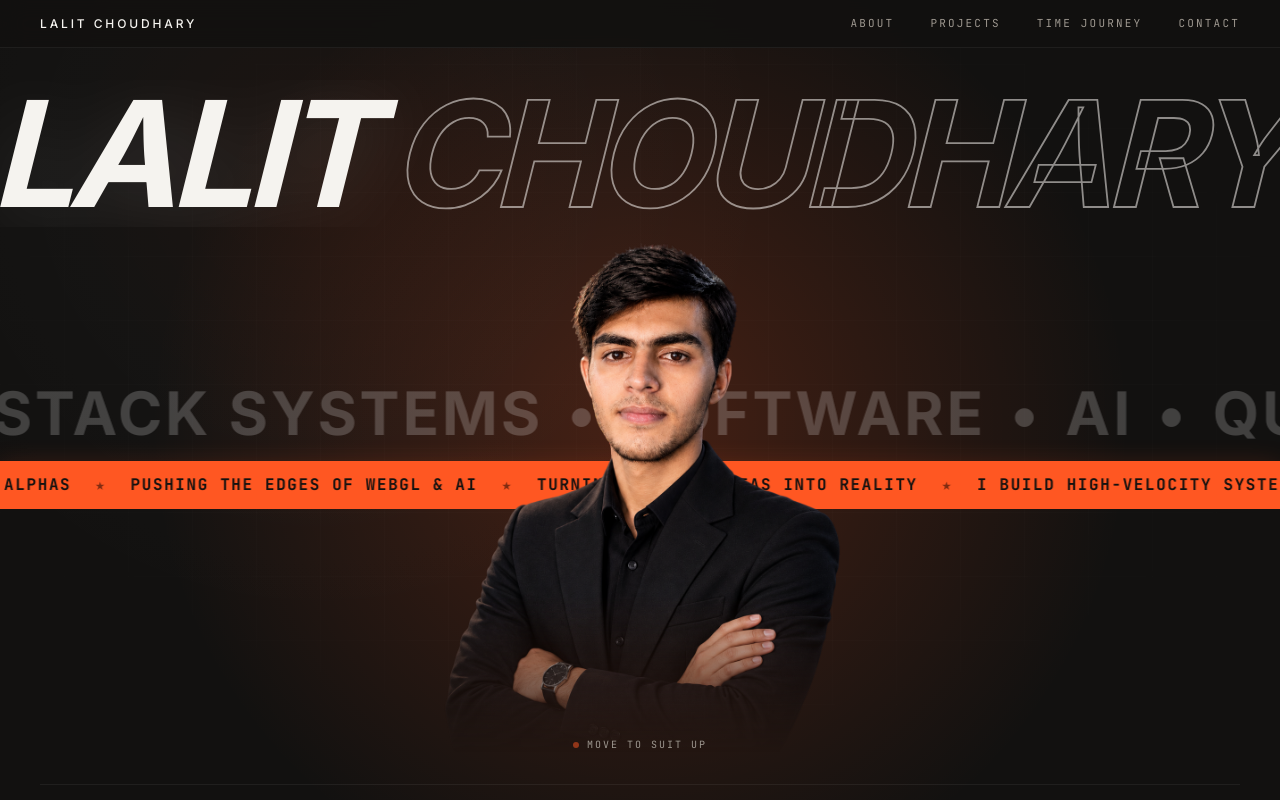
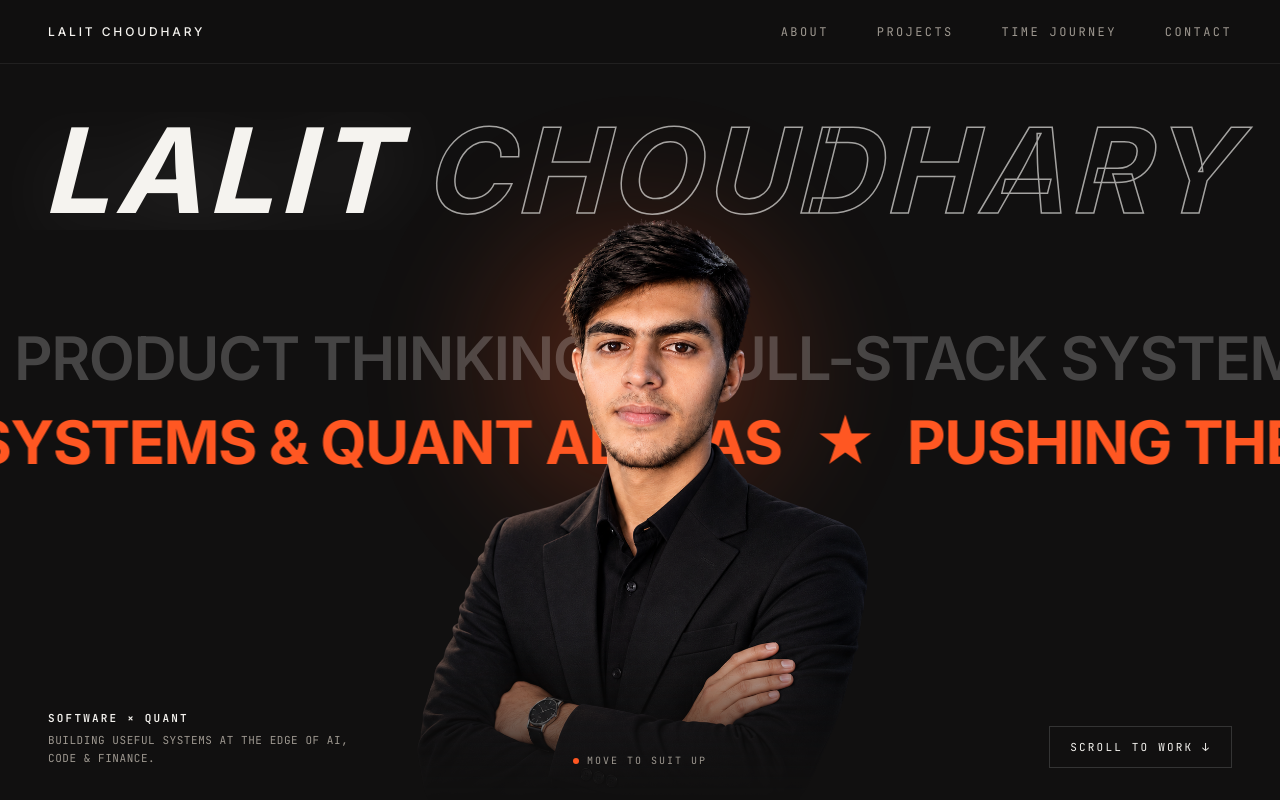
Before and after one commit to lalitchoudhary0907/Lalit-Portfolio, a Next.js app: page / in a window 1280 px wide. Shown: the top 800 px of the page. Built offline with nearby package versions, Linux system fonts and the light colour scheme.

Commit message:
fix: align hero typography bounds, transparent orange marquee, tight ember glow, and full-bleed navbar

```diff
--- a/src/app/globals.css
+++ b/src/app/globals.css
@@ -8,7 +8,7 @@
 }
 
 :root {
-  --bg-void: #121110;
+  --bg-void: #111010;
   --surface-card: #181614;
   --text-primary: #f5f3ef;
   --text-muted: #9e9890;
@@ -23,13 +23,13 @@
 }
 
 html {
-  background-color: #121110;
+  background-color: #111010;
   color: #f5f3ef;
   color-scheme: dark;
 }
 
 body {
-  background-color: #121110;
+  background-color: #111010;
   color: #f5f3ef;
   overflow-x: hidden;
   selection-background-color: rgba(255, 87, 34, 0.25);
@@ -45,7 +45,7 @@ body {
   width: 6px;
 }
 ::-webkit-scrollbar-track {
-  background: #121110;
+  background: #111010;
 }
 ::-webkit-scrollbar-thumb {
   background: rgba(158, 152, 144, 0.35);
@@ -102,14 +102,14 @@ body {
 .animate-marquee {
   display: flex;
   width: max-content;
-  animation: marquee 26s linear infinite;
+  animation: marquee 42s linear infinite;
   will-change: transform;
 }
 
 .animate-marquee-reverse {
   display: flex;
   width: max-content;
-  animation: marquee-reverse 30s linear infinite;
+  animation: marquee-reverse 42s linear infinite;
   will-change: transform;
 }
 
--- a/src/app/layout.tsx
+++ b/src/app/layout.tsx
@@ -14,7 +14,7 @@ export default function RootLayout({
 }>) {
   return (
     <html lang="en" className="dark">
-      <body className="bg-[#121110] text-[#F5F3EF] antialiased selection:bg-[#FF5722]/25 selection:text-[#F5F3EF]">
+      <body className="bg-[#111010] text-[#F5F3EF] antialiased selection:bg-[#FF5722]/25 selection:text-[#F5F3EF]">
         {children}
       </body>
     </html>
--- a/src/app/page.tsx
+++ b/src/app/page.tsx
@@ -1,6 +1,6 @@
 "use client";
 
-import { motion, useMotionTemplate, useMotionValue } from "framer-motion";
+import { motion } from "framer-motion";
 import {
   ArrowUpRight,
   Award,
@@ -18,21 +18,8 @@ import SkillMarquee from "@/components/ui/SkillMarquee";
 import { PORTFOLIO_DATA } from "@/data/portfolio";
 
 export default function HomePage() {
-  const mouseX = useMotionValue(400);
-  const mouseY = useMotionValue(250);
-
-  function handleMouseMove({
-    currentTarget,
-    clientX,
-    clientY,
-  }: React.MouseEvent<HTMLDivElement>) {
-    const { left, top } = currentTarget.getBoundingClientRect();
-    mouseX.set(clientX - left);
-    mouseY.set(clientY - top);
-  }
-
   return (
-    <main id="top" className="relative min-h-screen w-full overflow-x-hidden bg-[#121110] text-[#F5F3EF]">
+    <main id="top" className="relative min-h-screen w-full overflow-x-hidden bg-[#111010] text-[#F5F3EF]">
       <SmoothScroll />
       <CustomCursor />
       <Scene3D />
@@ -40,63 +27,36 @@ export default function HomePage() {
 
       {/* ========================================================
           HERO SECTION — EXACT EDITORIAL COMPOSITION (ANTRIKSH REFERENCE)
-          Background Glow + Display Heading + Dual Ribbons + Portrait Cutout + Bottom Metadata
+          Clean Matte Canvas + Concentrated Glow + Title + Transparent Ribbons + Portrait Cutout + Bottom Metadata
          ======================================================== */}
-      <section
-        onMouseMove={handleMouseMove}
-        className="group relative z-10 flex min-h-[100svh] w-full flex-col justify-between overflow-hidden bg-[#121110] px-6 sm:px-10 pt-16 sm:pt-20 pb-6 sm:pb-8"
-      >
-        {/* Soft Warm Ember Radial Glow Behind Portrait */}
-        <div
-          className="pointer-events-none absolute inset-0 z-0 select-none"
-          style={{
-            background:
-              "radial-gradient(circle at 50% 48%, rgba(255, 87, 34, 0.22) 0%, rgba(18, 17, 16, 0) 62%)",
-          }}
-        />
+      <section className="relative z-10 flex min-h-[100svh] w-full flex-col justify-between overflow-hidden bg-[#111010] pt-16">
+        {/* Tight Concentrated Ember Glow Strictly Behind Portrait Upper Torso/Shoulders */}
+        <div className="pointer-events-none absolute left-1/2 top-[46%] -translate-x-1/2 -translate-y-1/2 w-[460px] h-[460px] rounded-full bg-[radial-gradient(circle,rgba(255,87,34,0.32)_0%,rgba(255,87,34,0.10)_42%,transparent_70%)] blur-2xl z-5" />
 
-        {/* Dynamic Mouse-Tracking Subtle Spotlight */}
-        <motion.div
-          className="pointer-events-none absolute -inset-x-20 -top-20 -bottom-20 z-0 opacity-60 transition-opacity duration-500 group-hover:opacity-100"
-          style={{
-            background: useMotionTemplate`
-              radial-gradient(
-                650px circle at ${mouseX}px ${mouseY}px,
-                rgba(255, 87, 34, 0.08),
-                rgba(255, 255, 255, 0.02) 40%,
-                transparent 72%
-              )
-            `,
-          }}
-        />
-
-        {/* Subtle Background Grid Lines */}
-        <div className="pointer-events-none absolute inset-0 z-0 bg-[linear-gradient(to_right,#ffffff03_1px,transparent_1px),linear-gradient(to_bottom,#ffffff03_1px,transparent_1px)] bg-[size:4rem_4rem] [mask-image:radial-gradient(ellipse_60%_50%_at_50%_40%,#000_65%,transparent_100%)]" />
-
-        {/* UPPER DISPLAY TITLE: 'LALIT' (Solid) + 'CHOUDHARY' (Outline Stroke) */}
-        <div className="pointer-events-none absolute top-14 sm:top-18 md:top-20 left-0 right-0 z-10 flex items-center justify-center select-none overflow-hidden px-4">
+        {/* UPPER DISPLAY TITLE: 'LALIT' (Solid) + 'CHOUDHARY' (Outline Stroke) with Horizontal Safe Padding */}
+        <div className="pointer-events-none absolute top-20 sm:top-24 md:top-28 left-0 right-0 z-10 flex items-center justify-center select-none overflow-hidden px-8 sm:px-14 max-w-[1440px] mx-auto text-center">
           <motion.h1
             initial={{ opacity: 0, y: 20 }}
             animate={{ opacity: 1, y: 0 }}
             transition={{ duration: 0.8, ease: "easeOut" }}
-            className="font-sans font-black italic tracking-tighter text-5xl sm:text-7xl md:text-[10vw] lg:text-[11.5vw] leading-none whitespace-nowrap text-center"
+            className="font-sans font-black italic text-[clamp(3.2rem,9.2vw,8.5rem)] leading-none tracking-[0.04em] whitespace-nowrap text-center"
           >
             <span className="text-[#F5F3EF] drop-shadow-[0_10px_35px_rgba(255,255,255,0.12)]">
               LALIT
             </span>
-            <span className="text-transparent [-webkit-text-stroke:1.2px_rgba(245,243,239,0.55)] sm:[-webkit-text-stroke:1.8px_rgba(245,243,239,0.55)] ml-2 sm:ml-5">
+            <span className="text-transparent [-webkit-text-stroke:1.5px_rgba(245,243,239,0.65)] ml-3 sm:ml-6">
               CHOUDHARY
             </span>
           </motion.h1>
         </div>
 
-        {/* DUAL CONTINUOUS MARQUEE RIBBONS CROSSING MID-TORSO (BEHIND PORTRAIT) */}
-        <div className="pointer-events-none absolute top-[48%] sm:top-[50%] -translate-y-1/2 left-0 right-0 z-15 flex flex-col gap-2.5 sm:gap-3.5 w-full overflow-hidden select-none">
-          {/* Upper Ribbon (Muted Slate / Zinc Discipline Ticker) */}
-          <div className="flex w-full overflow-hidden py-1">
-            <div className="animate-marquee flex items-center gap-6 whitespace-nowrap font-sans font-extrabold text-2xl sm:text-4xl md:text-5xl lg:text-6xl tracking-wider uppercase text-white/20">
+        {/* DUAL CONTINUOUS MARQUEE RIBBONS (TRANSPARENT BACKGROUNDS, IDENTICAL 42S SPEED, BEHIND PORTRAIT) */}
+        <div className="pointer-events-none absolute top-[48%] sm:top-[50%] -translate-y-1/2 left-0 right-0 z-15 flex flex-col gap-3 sm:gap-4 w-full overflow-hidden select-none">
+          {/* Upper Ribbon (Large Uppercase Semi-Transparent White Display Text) */}
+          <div className="flex w-full overflow-hidden bg-transparent py-1">
+            <div className="animate-marquee flex items-center gap-8 whitespace-nowrap font-sans font-semibold text-4xl sm:text-6xl tracking-tight uppercase text-white/[0.22]">
               {[...Array(6)].map((_, i) => (
-                <span key={i} className="flex items-center gap-6">
+                <span key={i} className="flex items-center gap-8">
                   <span>SOFTWARE</span>
                   <span>•</span>
                   <span>AI</span>
@@ -112,17 +72,17 @@ export default function HomePage() {
             </div>
           </div>
 
-          {/* Lower Ribbon (Solid #FF5722 Energetic Orange Full-Bleed Strip) */}
-          <div className="flex w-full overflow-hidden bg-[#FF5722] py-2 sm:py-3 text-[#121110] shadow-[0_10px_30px_rgba(255,87,34,0.3)]">
-            <div className="animate-marquee-reverse flex items-center gap-6 whitespace-nowrap font-mono font-black text-xs sm:text-sm md:text-base tracking-widest uppercase">
+          {/* Lower Ribbon (Large Uppercase Solid #FF5722 Orange Text on Transparent Background) */}
+          <div className="flex w-full overflow-hidden bg-transparent py-1">
+            <div className="animate-marquee-reverse flex items-center gap-8 whitespace-nowrap font-sans font-bold text-4xl sm:text-6xl tracking-tight uppercase text-[#FF5722]">
               {[...Array(6)].map((_, i) => (
-                <span key={i} className="flex items-center gap-6">
-                  <span>I BUILD HIGH-VELOCITY SYSTEMS & QUANT ALPHAS</span>
-                  <span className="text-black/50">★</span>
-                  <span>PUSHING THE EDGES OF WEBGL & AI</span>
-                  <span className="text-black/50">★</span>
-                  <span>TURNING CURIOUS IDEAS INTO REALITY</span>
-                  <span className="text-black/50">★</span>
+                <span key={i} className="flex items-center gap-8">
+                  <span>I LEARN BY BUILDING WHAT I WISH EXISTED</span>
+                  <span>★</span>
+                  <span>I BUILD HIGH-VELOCITY SYSTEMS &amp; QUANT ALPHAS</span>
+                  <span>★</span>
+                  <span>PUSHING THE EDGES OF WEBGL &amp; AI</span>
+                  <span>★</span>
                 </span>
               ))}
             </div>
@@ -130,47 +90,45 @@ export default function HomePage() {
         </div>
 
         {/* PORTRAIT CUTOUT SLOT (CENTERED LOWER HERO WITH BOTTOM VIGNETTE FADE) */}
-        <div className="relative z-20 mx-auto mt-auto flex flex-col items-center justify-end select-none pointer-events-none pt-24 sm:pt-28">
+        <div className="absolute bottom-0 left-1/2 -translate-x-1/2 z-20 flex flex-col items-center justify-end select-none pointer-events-none">
           <motion.img
             initial={{ opacity: 0, y: 30, scale: 0.98 }}
             animate={{ opacity: 1, y: 0, scale: 1 }}
             transition={{ duration: 0.9, ease: "easeOut" }}
             src="/images/hero-cutout.png"
             alt="Lalit Choudhary"
-            className="h-[50vh] sm:h-[62vh] md:h-[70vh] max-h-[740px] w-auto object-contain object-bottom"
+            className="h-[58vh] sm:h-[70vh] md:h-[76vh] lg:h-[80vh] max-h-[820px] w-auto object-contain object-bottom"
             style={{
               maskImage: "linear-gradient(to bottom, black 72%, transparent 100%)",
               WebkitMaskImage: "linear-gradient(to bottom, black 72%, transparent 100%)",
             }}
           />
+        </div>
 
-          {/* Subtle Center Telemetry / Interaction Hint */}
-          <div className="absolute -bottom-2 sm:bottom-0 flex items-center gap-2 font-mono text-[10px] tracking-[0.2em] uppercase text-[#9E9890]">
+        {/* HERO BOTTOM CORNERS METADATA & BUTTON (ANCHORED TO CORNERS) */}
+        {/* Bottom-left: 2-line compact metadata */}
+        <div className="absolute left-8 sm:left-12 bottom-8 z-30 font-mono text-[10px] sm:text-[11px] uppercase tracking-wider text-[#9E9890] max-w-xs text-left leading-relaxed">
+          <div className="text-[#F5F3EF] font-semibold tracking-[0.2em] mb-1">
+            SOFTWARE × QUANT
+          </div>
+          <p className="text-[#9E9890] text-[10px] sm:text-[11px] uppercase tracking-wider leading-relaxed">
+            BUILDING USEFUL SYSTEMS AT THE EDGE OF AI, CODE &amp; FINANCE.
+          </p>
+        </div>
+
+        {/* Center: subtle interaction hint */}
+        <div className="absolute left-1/2 -translate-x-1/2 bottom-8 z-30 hidden sm:flex items-center gap-2 font-mono text-[10px] tracking-[0.2em] uppercase text-[#9E9890]">
           <span className="h-1.5 w-1.5 rounded-full bg-[#FF5722] animate-pulse" />
           <span>MOVE TO SUIT UP</span>
-          </div>
-        </div>
-
-        {/* HERO BOTTOM CORNERS METADATA & SCROLL BUTTON */}
-        <div className="relative z-30 mt-6 sm:mt-8 flex w-full items-end justify-between border-t border-white/[0.06] pt-4 font-mono text-[10px] sm:text-[11px] text-[#9E9890]">
-          {/* Bottom-left: 2-line compact metadata */}
-          <div className="max-w-xs text-left leading-relaxed">
-            <div className="text-[#F5F3EF] font-semibold tracking-[0.2em] mb-0.5">
-              SOFTWARE × QUANT
-            </div>
-            <p className="text-[#9E9890] text-[10px] sm:text-[11px] normal-case tracking-normal">
-              Building useful systems at the edge of AI, code & finance.
-            </p>
         </div>
 
         {/* Bottom-right: crisp rectangular outlined button SCROLL TO WORK ↓ */}
         <a
           href="#about"
-            className="border border-white/15 bg-white/[0.02] px-4 py-2.5 text-[11px] tracking-[0.2em] uppercase text-[#F5F3EF] hover:border-[#FF5722] hover:text-[#FF5722] transition-colors"
+          className="absolute right-8 sm:right-12 bottom-8 z-30 border border-white/15 bg-transparent px-5 py-3 font-mono text-[11px] tracking-[0.2em] uppercase text-[#F5F3EF] hover:border-[#FF5722] hover:text-[#FF5722] transition-colors"
         >
           SCROLL TO WORK ↓
         </a>
-        </div>
       </section>
 
       {/* ========================================================
--- a/src/components/canvas/Scene3D.tsx
+++ b/src/components/canvas/Scene3D.tsx
@@ -210,7 +210,7 @@ export default function Scene3D() {
       </Canvas>
 
       {/* Global Warm Charcoal Radial Falloff */}
-      <div className="absolute inset-0 bg-[radial-gradient(circle_at_center,transparent_35%,#121110_92%)]" />
+      <div className="absolute inset-0 bg-[radial-gradient(circle_at_center,transparent_35%,#111010_92%)]" />
     </div>
   );
 }
--- a/src/components/ui/Navbar.tsx
+++ b/src/components/ui/Navbar.tsx
@@ -14,18 +14,17 @@ export default function Navbar() {
   ];
 
   return (
-    <header className="fixed top-0 left-0 right-0 z-50 w-full h-12 border-b border-white/[0.06] bg-[#121110]/90 backdrop-blur-md">
-      <div className="mx-auto flex h-full max-w-7xl items-center justify-between px-6 sm:px-10">
-        {/* Left Side: Clean Uppercase Tracked Sans */}
+    <header className="fixed top-0 left-0 right-0 z-50 w-full h-16 px-8 sm:px-12 flex items-center justify-between bg-[#111010]/90 backdrop-blur-md border-b border-white/[0.07]">
+      {/* Left Corner: Clean Uppercase Tracked Sans */}
       <a
         href="#top"
-          className="text-[11px] sm:text-xs tracking-[0.24em] uppercase text-[#F5F3EF] font-medium hover:text-[#FF5722] transition-colors"
+        className="text-xs tracking-[0.24em] uppercase text-[#F5F3EF] font-medium hover:text-[#FF5722] transition-colors"
       >
         LALIT CHOUDHARY
       </a>
 
-        {/* Right Side: 4 Clean Uppercase Tracked Links */}
-        <nav className="hidden md:flex items-center gap-6 sm:gap-9 font-mono text-[11px] tracking-[0.2em] uppercase text-[#9E9890]">
+      {/* Right Corner: Clean Uppercase Tracked Links */}
+      <nav className="hidden md:flex items-center gap-8 sm:gap-12 font-mono text-xs tracking-[0.2em] uppercase text-[#9E9890]">
         {navLinks.map((link) => (
           <a
             key={link.href}
@@ -41,25 +40,24 @@ export default function Navbar() {
       <button
         onClick={() => setMobileMenuOpen(!mobileMenuOpen)}
         aria-label={mobileMenuOpen ? "Close menu" : "Open menu"}
-          className="flex md:hidden flex-col items-center justify-center gap-1 w-7 h-7 text-[#F5F3EF] focus:outline-none"
+        className="flex md:hidden flex-col items-center justify-center gap-1.5 w-8 h-8 text-[#F5F3EF] focus:outline-none"
       >
         <span
-            className={`block h-[1.5px] w-4 bg-current transition-transform duration-300 ${
-              mobileMenuOpen ? "translate-y-1.5 rotate-45" : ""
+          className={`block h-0.5 w-5 bg-current transition-transform duration-300 ${
+            mobileMenuOpen ? "translate-y-2 rotate-45" : ""
           }`}
         />
         <span
-            className={`block h-[1.5px] w-4 bg-current transition-opacity duration-300 ${
+          className={`block h-0.5 w-5 bg-current transition-opacity duration-300 ${
             mobileMenuOpen ? "opacity-0" : ""
           }`}
         />
         <span
-            className={`block h-[1.5px] w-4 bg-current transition-transform duration-300 ${
-              mobileMenuOpen ? "-translate-y-1.5 -rotate-45" : ""
+          className={`block h-0.5 w-5 bg-current transition-transform duration-300 ${
+            mobileMenuOpen ? "-translate-y-2 -rotate-45" : ""
           }`}
         />
       </button>
-      </div>
 
       {/* Mobile Slide-Down Drawer */}
       <AnimatePresence>
@@ -68,10 +66,10 @@ export default function Navbar() {
             initial={{ opacity: 0, height: 0 }}
             animate={{ opacity: 1, height: "auto" }}
             exit={{ opacity: 0, height: 0 }}
-            transition={{ duration: 0.2, ease: "easeOut" }}
-            className="md:hidden border-b border-white/[0.08] bg-[#121110] px-6 py-4 shadow-xl"
+            transition={{ duration: 0.25, ease: "easeOut" }}
+            className="md:hidden absolute top-16 left-0 right-0 border-b border-white/[0.08] bg-[#111010] px-8 py-6 shadow-2xl"
           >
-            <div className="flex flex-col gap-4 font-mono text-[11px] tracking-[0.2em] uppercase text-[#9E9890]">
+            <div className="flex flex-col gap-5 font-mono text-xs tracking-[0.2em] uppercase text-[#9E9890]">
               {navLinks.map((link) => (
                 <a
                   key={link.href}
```
Lines whose indentation alone changed are shown as unchanged.
